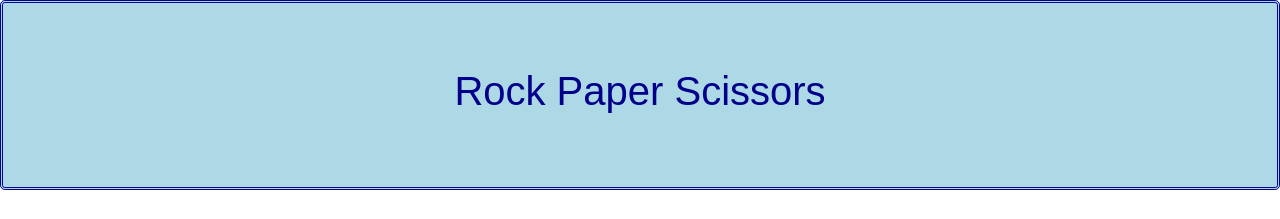
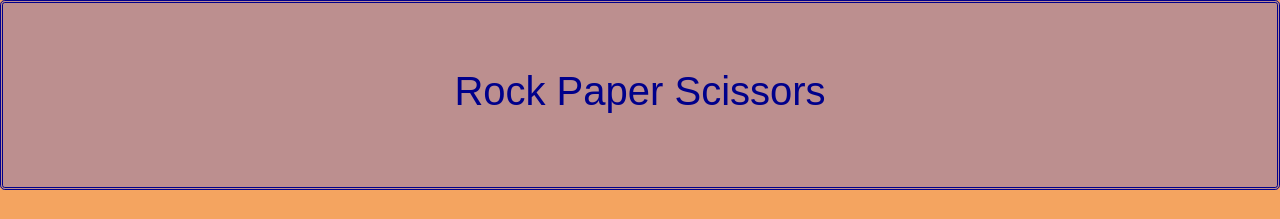
Before and after one commit to martinafdez/rock-paper-scissors, a plain HTML site: page index.html in a window 1280 px wide. Shown: the top 219 px of the page. Drawn offline with nearby package versions, Linux system fonts and the light colour scheme; grey boxes are pictures that could not be loaded.

Commit message:
adding background colours

```diff
--- a/css/index.css
+++ b/css/index.css
@@ -1,9 +1,13 @@
+.bodyall {
+  background-color: SandyBrown;
+}
+
 .jumbotron {
   text-align: center;
   color: DarkBlue;
   font-family: arial;
   border-style: double;
-  background-color: LightBlue;
+  background-color: RosyBrown;
 
 }
 
--- a/index.html
+++ b/index.html
@@ -10,7 +10,7 @@
 <meta charset="utf-8" />
 </head>
 
-<body>
+<body class="bodyall">
 
 <header class="jumbotron">
   <div class="container">
```
